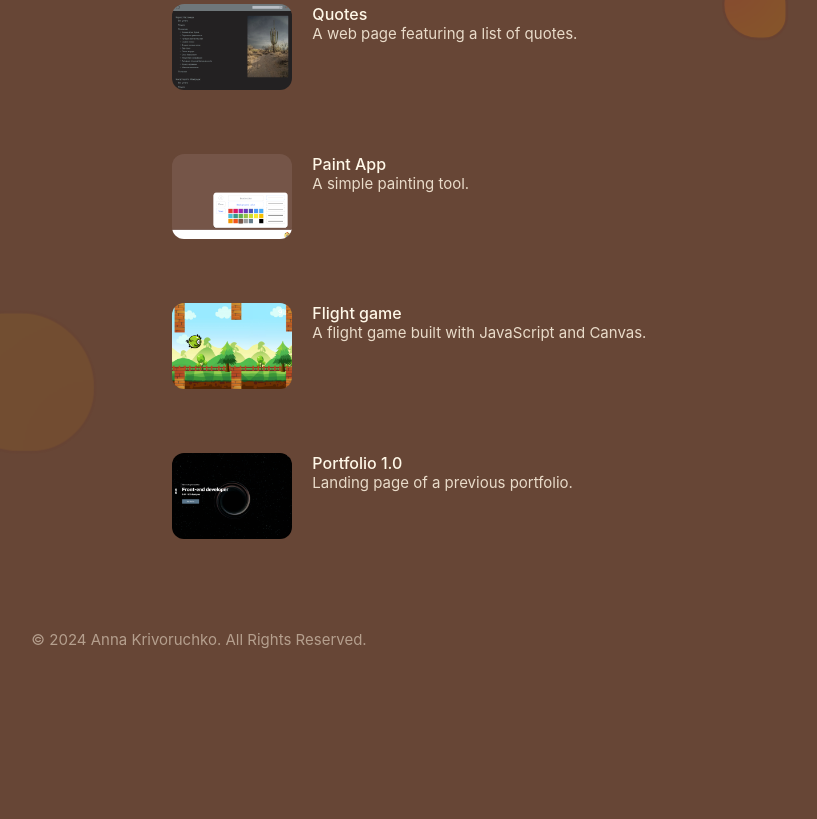
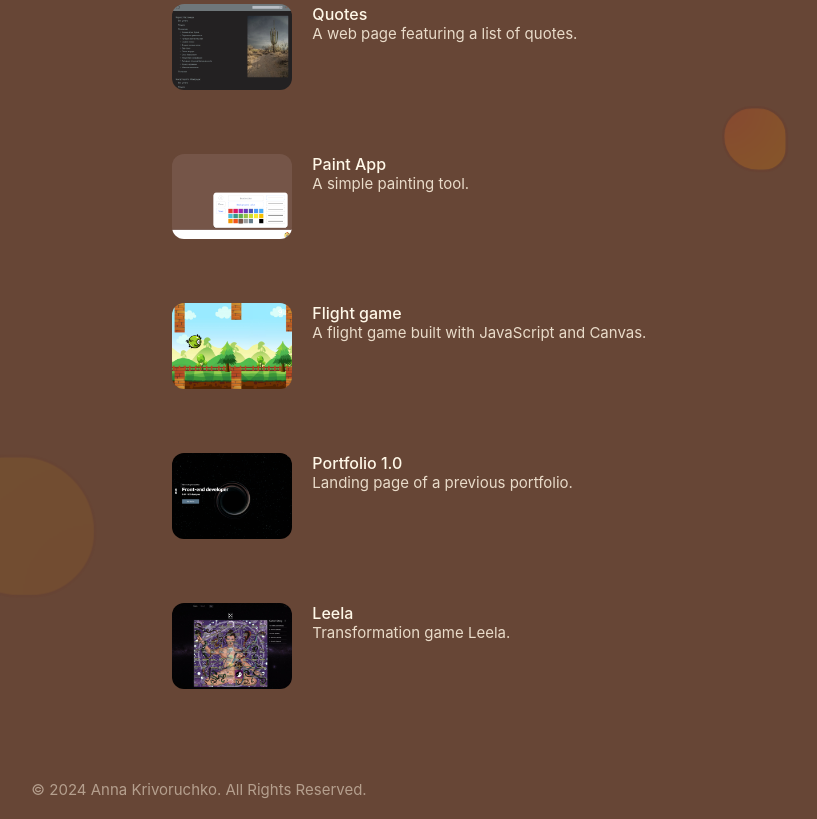
Before and after one commit to Krivoruchko-Anna/portfolio-update, a Vue app: page /projects in a window 1280 px wide. Shown: the part 4731-5550 px from the top of the page, without its empty margins (441-1258 px from the left). Before the commit the page ends 5400 px from the top, so only its background shows below. Built offline with nearby package versions, Linux system fonts and the light colour scheme.

Commit message:
Updated projects

```diff
--- a/src/components/projects/projects.ts
+++ b/src/components/projects/projects.ts
@@ -134,4 +134,10 @@ export const PetProjects: ProjectItemType[] = [
     image: 'portfolio',
     link: 'https://portfolio.3dw.by/',
   },
+  {
+    title: 'Leela',
+    description: 'Transformation game Leela.',
+    image: 'leela',
+    link: 'https://leela.3dw.by/',
+  },
 ]
```
Also changed, not shown: public/projects/leela.jpg (added).
